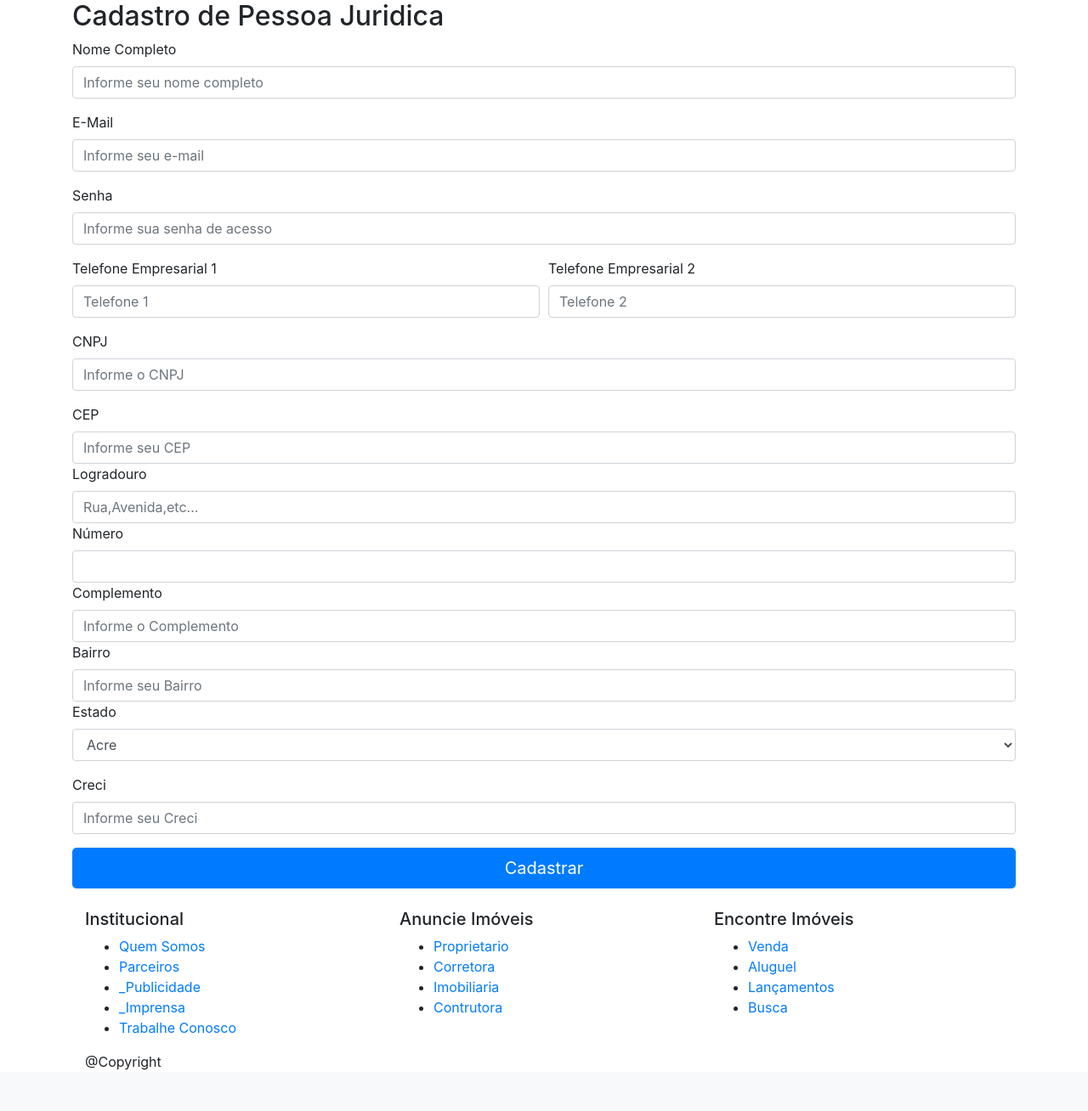
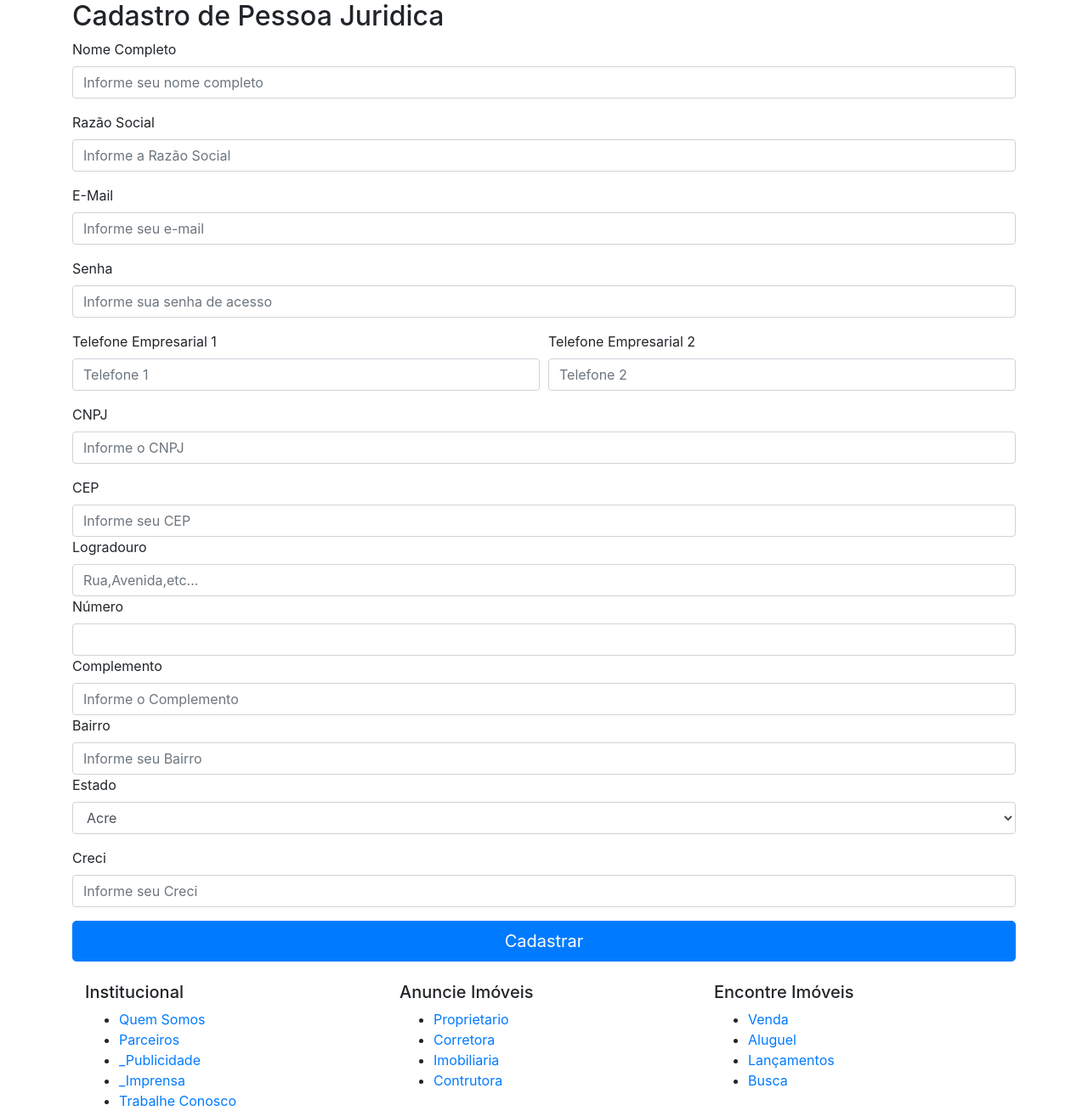
Before and after one commit to edg-dev/corretora, a PHP site: page /View/Cadastro/PessoaJuridica.php in a window 1280 px wide. Shown: the part 56-1364 px from the top of the page at 85% size. Before the commit the page ends 1316 px from the top, so only its background shows below. Run offline with PHP 8.4, Linux system fonts and the light colour scheme; some libraries are stand-ins or nearby versions.

Commit message:
Adicionando a RazaoSocial na PessoaJuridica

```diff
--- a/View/Cadastro/PessoaJuridica.php
+++ b/View/Cadastro/PessoaJuridica.php
@@ -8,6 +8,11 @@
     <div class="form-group">
         <label for="nome">Nome Completo</label>
         <input type="text" class="form-control" id="nome" placeholder="Informe seu nome completo" required>
+	</div>
+
+	<div class="form-group">
+        <label for="razaosocial">Razão Social</label>
+        <input type="text" class="form-control" id="nome" placeholder="Informe a Razão Social" required>
     </div>
 
     <div class="form-group">
```
